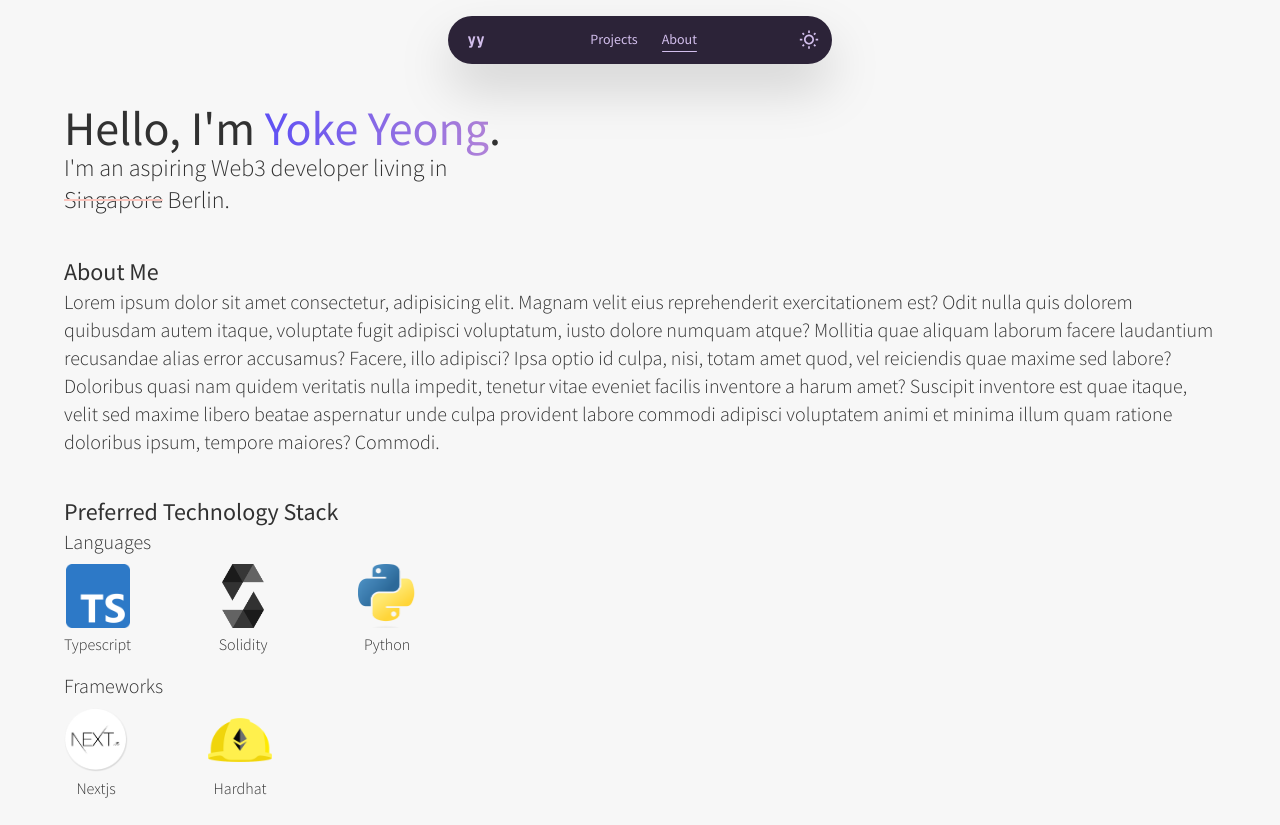
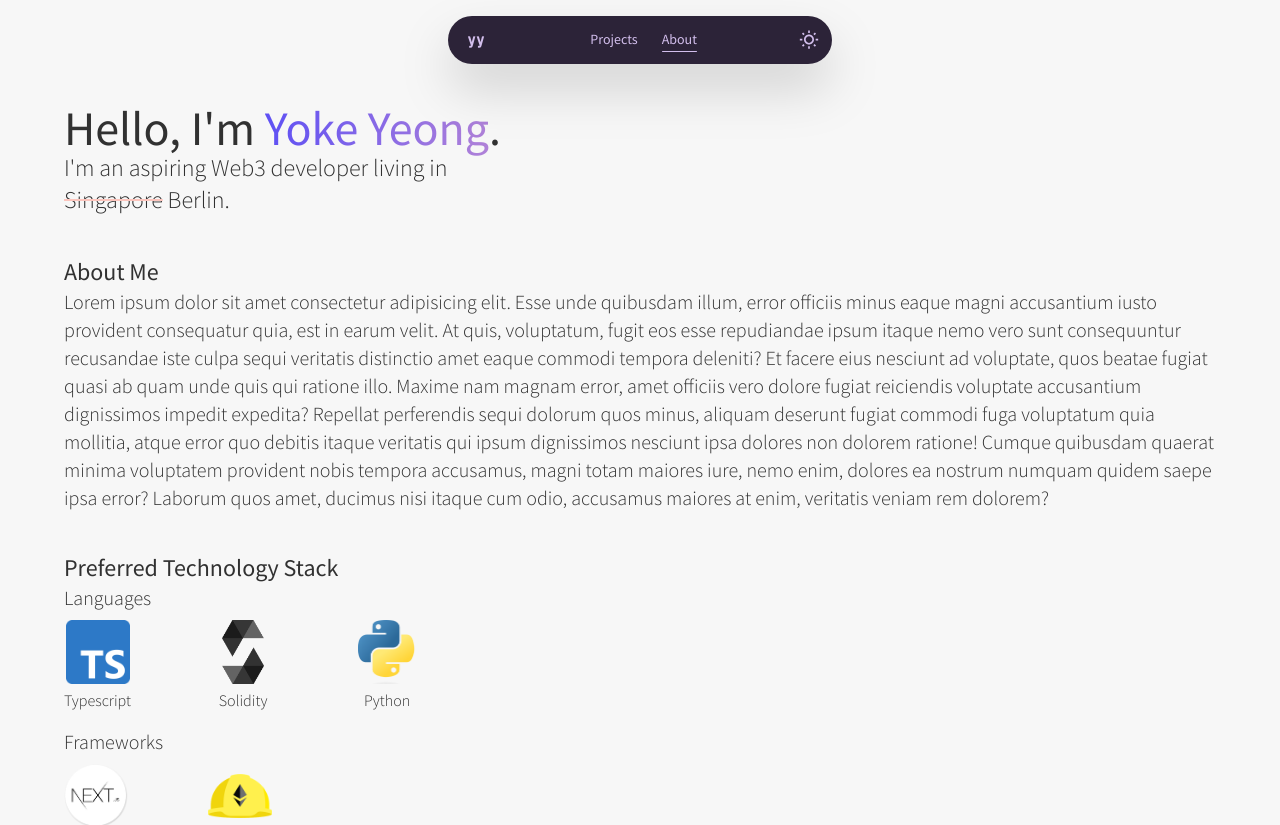
Before and after one commit to 0xGuvnor/yokeyeong_xyz, a Next.js app: page /about in a window 1280 px wide. Shown: the top 825 px of the page. Built offline with nearby package versions, Linux system fonts and the light colour scheme.

Commit message:
Update about.tsx

```diff
--- a/pages/about.tsx
+++ b/pages/about.tsx
@@ -22,18 +22,23 @@ const About = () => {
         <section className="mt-10">
           <h3 className="text-lg sm:text-2xl">About Me</h3>
           <p className="font-light sm:text-xl">
-            Lorem ipsum dolor sit amet consectetur, adipisicing elit. Magnam
-            velit eius reprehenderit exercitationem est? Odit nulla quis dolorem
-            quibusdam autem itaque, voluptate fugit adipisci voluptatum, iusto
-            dolore numquam atque? Mollitia quae aliquam laborum facere
-            laudantium recusandae alias error accusamus? Facere, illo adipisci?
-            Ipsa optio id culpa, nisi, totam amet quod, vel reiciendis quae
-            maxime sed labore? Doloribus quasi nam quidem veritatis nulla
-            impedit, tenetur vitae eveniet facilis inventore a harum amet?
-            Suscipit inventore est quae itaque, velit sed maxime libero beatae
-            aspernatur unde culpa provident labore commodi adipisci voluptatem
-            animi et minima illum quam ratione doloribus ipsum, tempore maiores?
-            Commodi.
+            Lorem ipsum dolor sit amet consectetur adipisicing elit. Esse unde
+            quibusdam illum, error officiis minus eaque magni accusantium iusto
+            provident consequatur quia, est in earum velit. At quis, voluptatum,
+            fugit eos esse repudiandae ipsum itaque nemo vero sunt consequuntur
+            recusandae iste culpa sequi veritatis distinctio amet eaque commodi
+            tempora deleniti? Et facere eius nesciunt ad voluptate, quos beatae
+            fugiat quasi ab quam unde quis qui ratione illo. Maxime nam magnam
+            error, amet officiis vero dolore fugiat reiciendis voluptate
+            accusantium dignissimos impedit expedita? Repellat perferendis sequi
+            dolorum quos minus, aliquam deserunt fugiat commodi fuga voluptatum
+            quia mollitia, atque error quo debitis itaque veritatis qui ipsum
+            dignissimos nesciunt ipsa dolores non dolorem ratione! Cumque
+            quibusdam quaerat minima voluptatem provident nobis tempora
+            accusamus, magni totam maiores iure, nemo enim, dolores ea nostrum
+            numquam quidem saepe ipsa error? Laborum quos amet, ducimus nisi
+            itaque cum odio, accusamus maiores at enim, veritatis veniam rem
+            dolorem?
           </p>
         </section>
 
```
